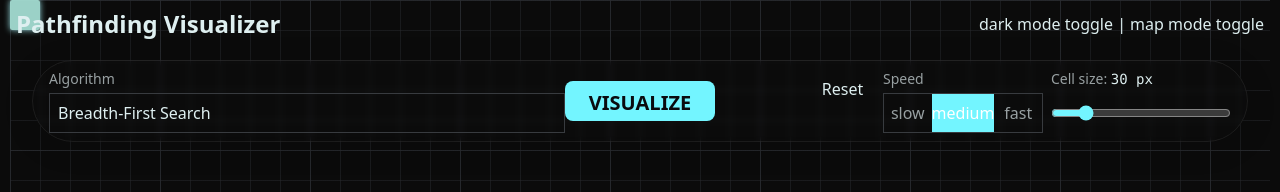
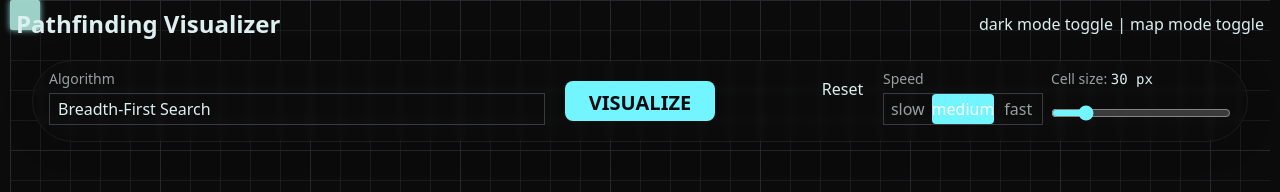
Before and after one commit to Willgxnzalez/pathfinder-visualizer, a React (Vite) app: page / in a window 1280 px wide. Shown: the top 192 px of the page. Built offline with nearby package versions, Linux system fonts and the light colour scheme.

Commit message:
Simplify buttons and add gap in toolBar

```diff
--- a/src/components/ToolBar.tsx
+++ b/src/components/ToolBar.tsx
@@ -35,11 +35,10 @@ export default function ToolBar({
 }: ToolBarProps) {
     const isAnimating = animationState !== "idle";
 
-    const controlBoxClass =
-        "min-w-[120px] h-10 flex items-center border transition-all bg-surface-2 border-border-main text-text-main" +
+    const controlBoxClass = "min-w-[120px] h-8 bg-transparent flex items-center border transition-all border-border-main text-text-main" +
         (isAnimating ? " opacity-50 cursor-not-allowed" : "");
     const speedBtnClass = (active: boolean) =>
-        "flex-1 h-full px-0 m-0 rounded-none border-none transition-all text-base font-medium outline-none " +
+        "flex-1 h-full px-0 m-0 rounded border-none transition-all text-base font-medium outline-none " +
         (active
             ? "bg-accent text-white"
             : "bg-transparent text-text-muted hover:text-text-main");
@@ -49,7 +48,7 @@ export default function ToolBar({
             className="
                 fixed glass top-15 left-1/2 -translate-x-1/2 px-4 py-2
                 w-[95vw]
-                flex
+                flex gap-5
                 transition-all duration-300
                 rounded-full
                 z-20
@@ -106,7 +105,7 @@ export default function ToolBar({
                     Reset
                 </button>
                 {/* Speed Control */}
-                <div className="flex flex-col gap-1 min-w-[90px] max-w-[160px] grow shrink">
+                <div className="flex flex-col gap-1 min-w-[90px] max-w-[160px] grow shrink rounded-sm">
                     <label className="text-sm text-text-muted whitespace-nowrap">Speed</label>
                     <div
                         className={controlBoxClass + " p-0 w-full overflow-hidden"}
@@ -116,14 +115,7 @@ export default function ToolBar({
                                 key={s}
                                 type="button"
                                 onClick={() => onSpeedChange(s)}
-                                className={
-                                    speedBtnClass(speed === s) +
-                                    (i === 0 ? " rounded-l" : "") +
-                                    (i === arr.length - 1 ? " rounded-r" : "") +
-                                    (speed === s ? " z-10" : "") +
-                                    (i !== 0 ? " border-l border-border-main" : "")
-                                }
-                                style={{}}
+                                className={speedBtnClass(speed === s)}
                             >
                                 {s}
                             </button>
```
